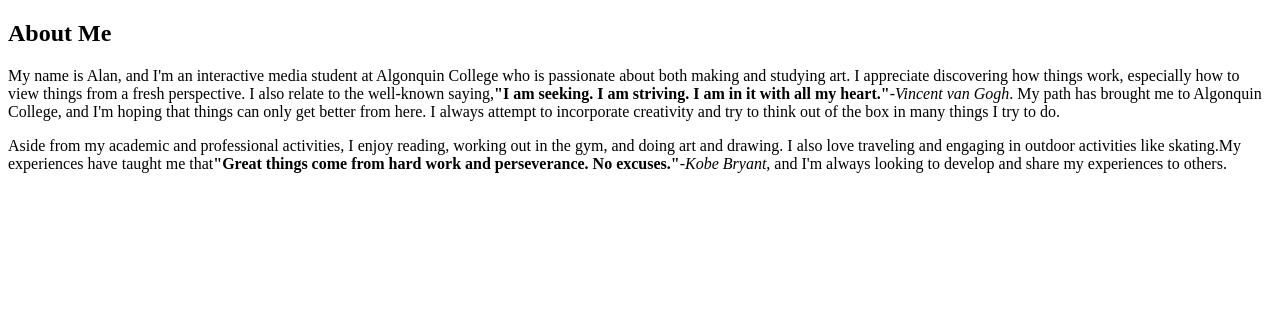
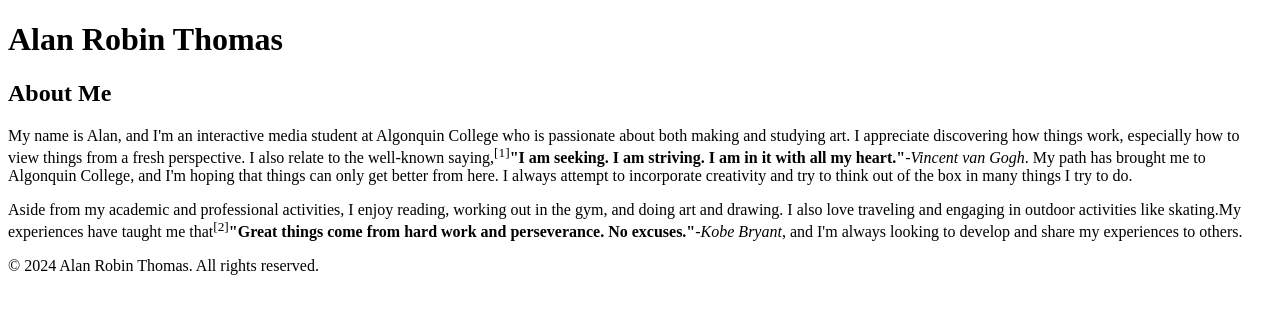
Before and after one commit to robi0926/robi0926.github.io, a plain HTML site: page html-assignment/index.html in a window 1280 px wide. Drawn offline with Linux system fonts and the light colour scheme.

Commit message:
assignment1

```diff
--- a/html-assignment/index.html
+++ b/html-assignment/index.html
@@ -3,13 +3,22 @@
     <head>
         <meta charset="UTF-8">
         <meta name="viewport" content="width=device-width, initial-scale=1.0">
-        <title>ALAN ROBIN THOMAS</title>
+        <title>About Me</title>
     </head>
-<article>
-    <body>
-        <h1>About Me</h1>
-        <p>My name is Alan, and I'm an interactive media student at Algonquin College who is passionate about both making and studying art. I appreciate discovering how things work, especially how to view things from a fresh perspective. I also relate to the well-known saying,<blackquote><strong>"I am seeking. I am striving. I am in it with all my heart."</strong>-<cite>Vincent van Gogh</cite></blackquote>. My path has brought me to Algonquin College, and I'm hoping that things can only get better from here. I always attempt to incorporate creativity and try to think out of the box in many things I try to do.</p>
-        <p>Aside from my academic and professional activities, I enjoy reading, working out in the gym, and doing art and drawing. I also love traveling and engaging in outdoor activities like skating.My experiences have taught me that<blackquote><strong>"Great things come from hard work and perseverance. No excuses."</strong>-<cite>Kobe Bryant</cite></blackquote>, and I'm always looking to develop and share my experiences to others.</p>
-    </body>
-</article>
+<body>
+    <!-- Header -->
+    <header></header>
+        <h1>Alan Robin Thomas</h1>
+    </header>
+    <!-- Article -->
+    <article>
+        <h2>About Me</h2>
+        <p>My name is Alan, and I'm an interactive media student at Algonquin College who is passionate about both making and studying art. I appreciate discovering how things work, especially how to view things from a fresh perspective. I also relate to the well-known saying,<sup>[1]</sup><blackquote><strong>"I am seeking. I am striving. I am in it with all my heart."</strong>-<cite>Vincent van Gogh</cite></blackquote>. My path has brought me to Algonquin College, and I'm hoping that things can only get better from here. I always attempt to incorporate creativity and try to think out of the box in many things I try to do.</p>
+        <p>Aside from my academic and professional activities, I enjoy reading, working out in the gym, and doing art and drawing. I also love traveling and engaging in outdoor activities like skating.My experiences have taught me that<sup>[2]</sup><blackquote><strong>"Great things come from hard work and perseverance. No excuses."</strong>-<cite>Kobe Bryant</cite></blackquote>, and I'm always looking to develop and share my experiences to others.</p>
+    </article>
+    <!-- Footer -->
+    <footer>
+        <p>&copy; 2024 Alan Robin Thomas. All rights reserved.</p>
+    </footer>
+</body>
 </html>
```
